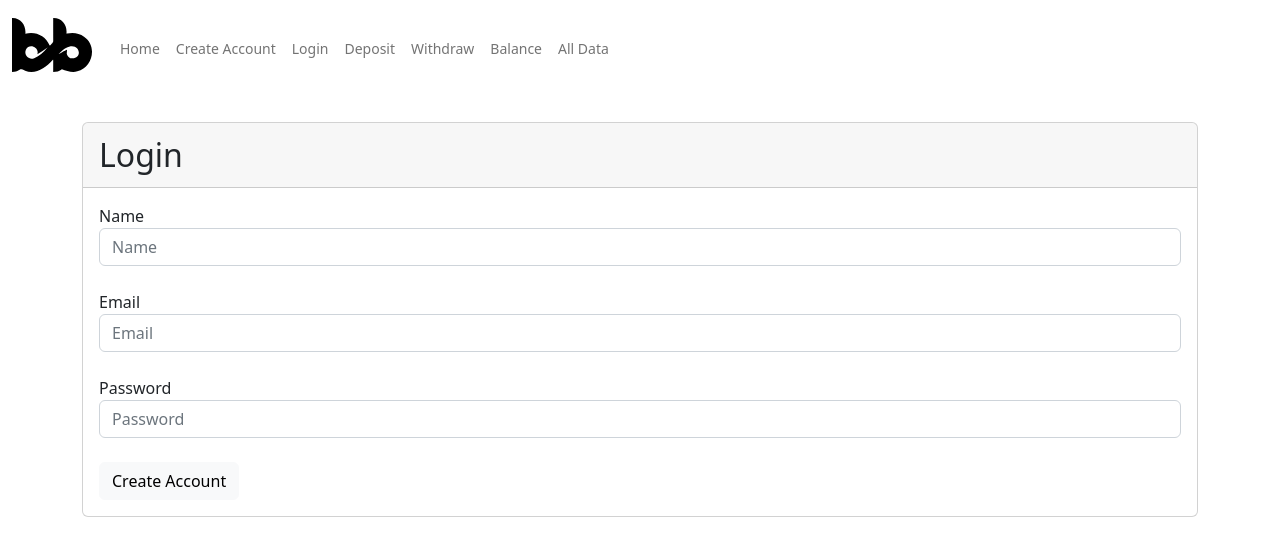
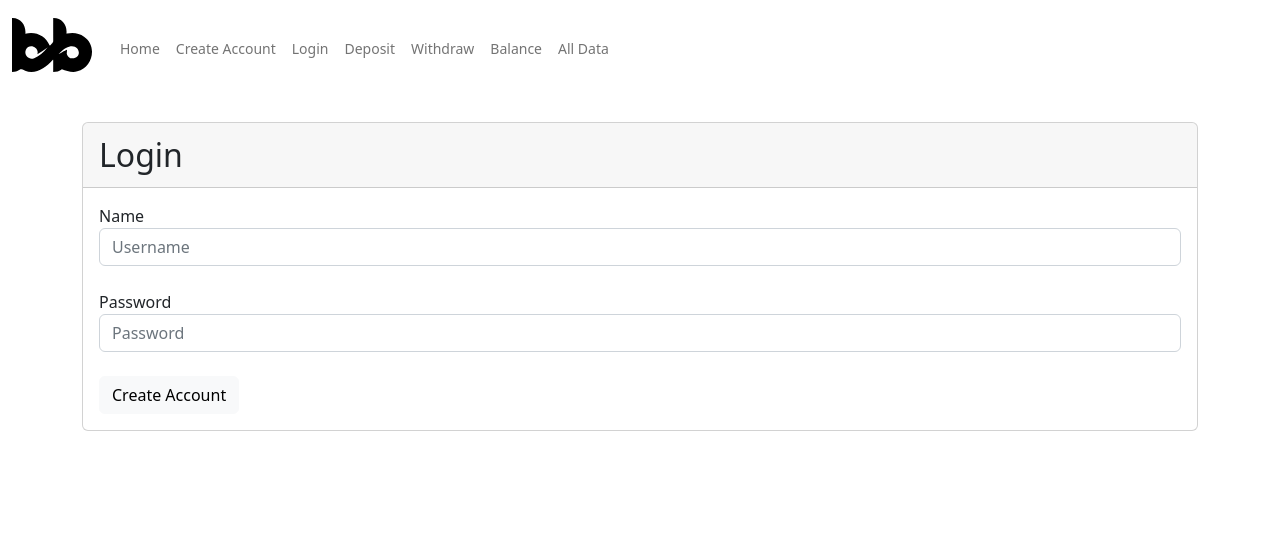
Before and after one commit to blackslashcreative/bad-bank, a React (Create React App) app: page /login in a window 1280 px wide. Shown: the top 556 px of the page. Built offline with nearby package versions, Linux system fonts and the light colour scheme.

Commit message:
Refactors login form

```diff
--- a/src/components/bankform.js
+++ b/src/components/bankform.js
@@ -1,50 +1,64 @@
-import React from "react";
+import React        from 'react';
+import { useState, useContext } from 'react';
+import { BankContext } from '../BankContext.js';
 
-function BankForm({handle, hideName}){
-  const [show, setShow]           = React.useState(true);
-  const [status, setStatus]       = React.useState('');
-  const [name, setName]           = React.useState('');
-  const [email, setEmail]         = React.useState('');
-  const [password, setPassword]   = React.useState('');
+function BankForm({handle, hideEmail}){
+  const ctx = useContext(BankContext);
 
-  function validate(field, label){
-    if (!field) {
-      setStatus('Error: ' + label);
-      setTimeout(() => setStatus(''),3000);
-      return false;
+  const [errorMessage, setErrorMessage] = useState('');
+  const [successMessage, setSuccessMessage] = useState('');
+  const [username, setUsername] = useState('');
+  const [email, setEmail] = useState('');
+  const [password, setPassword] = useState('');
+
+  const handleFormSubmit = (event) => {
+    event.preventDefault();
+
+    setErrorMessage('');
+    const user = ctx.users.find(user => user.username === username);
+    if (!user) {
+      setErrorMessage('This username is invalid.');
+      return;
     }
-    return true;
+    if (user.password !== password) {
+      setErrorMessage('Invalid password. Please check and try again.');
+      return;
+    }
+    handle({username:username,email:email,password:password});
   }
 
-  function handleFormSubmit(){
-    if (!validate(name, 'name')) return;
-    if (!validate(email, 'email')) return;
-    if (!validate(password, 'password')) return;
-    handle({name:name,email:email,password:password});
-    setShow(false);
+  const renderFormFields = () => {
+    return (
+      <>
+        <div className="form-group">
+        Name<br/>
+        <input type="input" className="form-control" id="name"
+        placeholder="Username" value={username} onChange={e => setUsername(e.currentTarget.value)} /><br/>
+      </div>
+      {!hideEmail && (
+        <div className="form-group">
+          Email<br/><input type="input" className="form-control" id="email"
+          placeholder="Email" value={email} onChange={e => setEmail(e.currentTarget.value)} /><br/>
+        </div>
+      )}
+      <div className="form-group">
+        Password<br/>
+        <input type="password" className="form-control" id="password"
+        placeholder="Password" value={password} onChange={e => setPassword(e.currentTarget.value)} /><br/>
+      </div>
+    </>
+    )
   }
 
   return (
-    show ? (
-        <>
-        Name<br/>
-        <input type="input" className="form-control" id="name"
-        placeholder="Name" value={name} onChange={e => setName(e.currentTarget.value)} /><br/>
-        Email<br/>
-        <input type="input" className="form-control" id="email"
-        placeholder="Email" value={email} onChange={e => setEmail(e.currentTarget.value)} /><br/>
-        Password<br/>
-        <input type="password" className="form-control" id="password"
-        placeholder="Password" value={password} onChange={e => setPassword(e.currentTarget.value)} /><br/>
+    <>
+      <form>
+        {renderFormFields()}
         <button type="submit" className="btn btn-light" onClick={handleFormSubmit}>Create Account</button>
-        </>
-      ) : (
-        <>
-        <div className="alert alert-success" role="alert">
-          Success
-        </div>
-        </>
-    )
+      </form>
+      {errorMessage && <div className="alert alert-danger" role="alert">{errorMessage}</div>}
+      {successMessage && <div className="alert alert-success" role="alert">{successMessage}</div>}
+    </>
   )
 }
 
--- a/src/components/login.js
+++ b/src/components/login.js
@@ -1,11 +1,12 @@
-import React from "react";
+import React           from 'react';
+import { useContext }  from 'react';
 import BankForm        from './bankform.js';
 import { BankContext } from '../BankContext.js';
 
 function Login() {
-  const ctx = React.useContext(BankContext);
+  const ctx = useContext(BankContext);
 
-  function handle(data){
+  function handleLogin(data){
     // Todo: write login handle
   }
 
@@ -14,8 +15,8 @@ function Login() {
       <div className="card-header">Login</div>
       <div className="card-body">
         <BankForm
-          handle={handle}
-          hideName={true}
+          handle={handleLogin}
+          hideEmail={true}
         />
       </div>
     </div>
```
Also changed, not shown: public/logo192.png (added), public/logo512.png (added).
